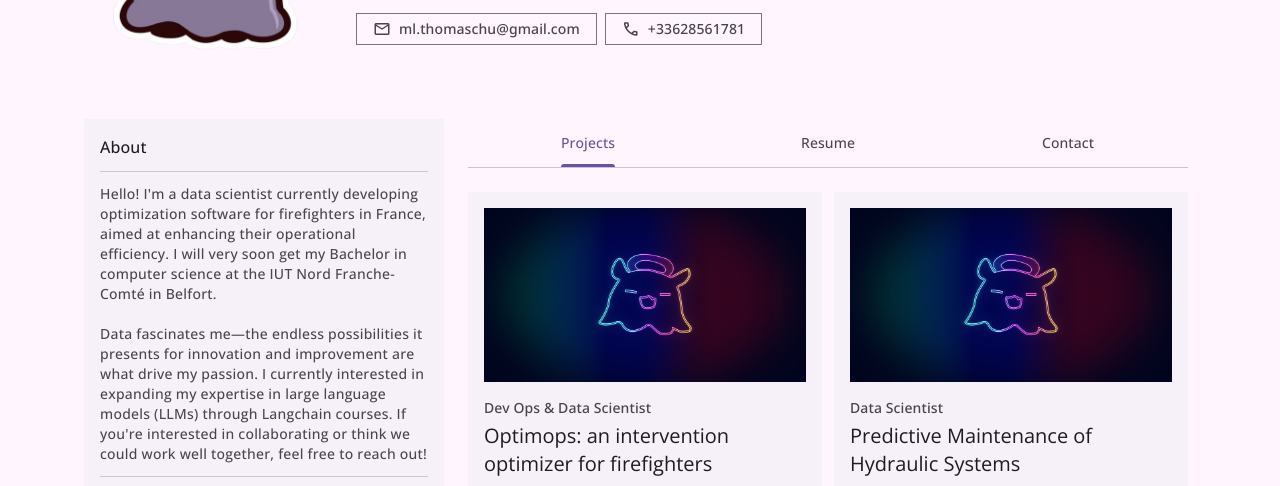
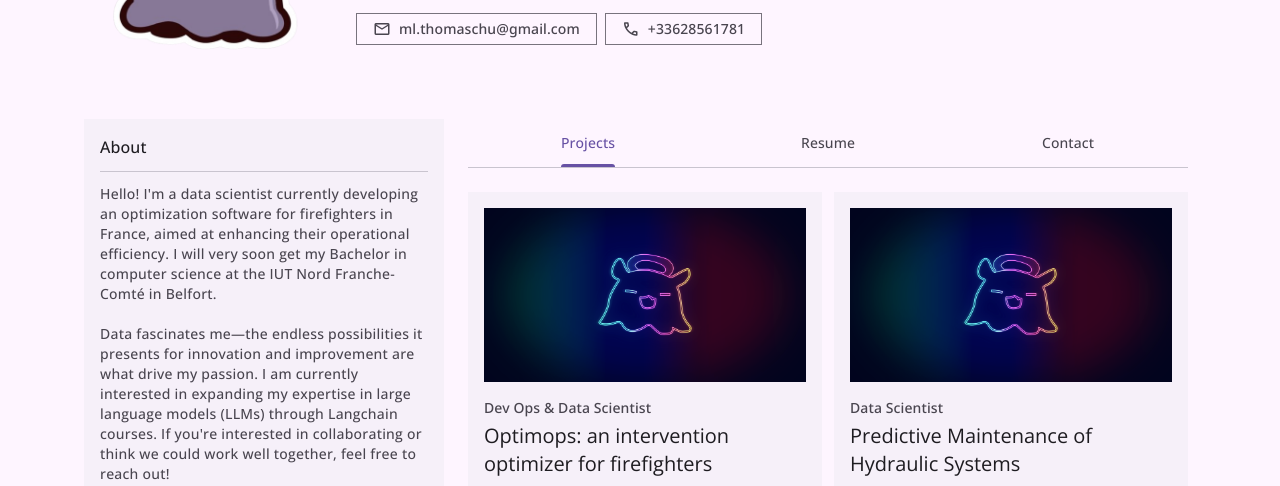
Before and after one commit to GitGudShu/GitGudShu.github.io, a plain HTML site: page index.html in a window 1280 px wide. Shown: the part 257-743 px from the top of the page. Drawn offline with nearby package versions, Linux system fonts and the light colour scheme.

Commit message:
Update index.html

```diff
--- a/index.html
+++ b/index.html
@@ -82,11 +82,11 @@
                 <div class="about-card">
                     <h2 class="card-title title-medium">About</h2>
                     <p class="body-medium card-text">
-                        Hello! I'm a data scientist currently developing optimization software for firefighters in France, aimed at enhancing their operational efficiency.
+                        Hello! I'm a data scientist currently developing an optimization software for firefighters in France, aimed at enhancing their operational efficiency.
                         I will very soon get my Bachelor in computer science at the IUT Nord Franche-Comté in Belfort.
                         <br><br>
                         Data fascinates me—the endless possibilities it presents for innovation and improvement are what drive my passion.
-                        I currently interested in expanding my expertise in large language models (LLMs) through Langchain courses.
+                        I am currently interested in expanding my expertise in large language models (LLMs) through Langchain courses.
                         If you're interested in collaborating or think we could work well together, feel free to reach out!
                     </p>
                     <ul class="about-list">
```
